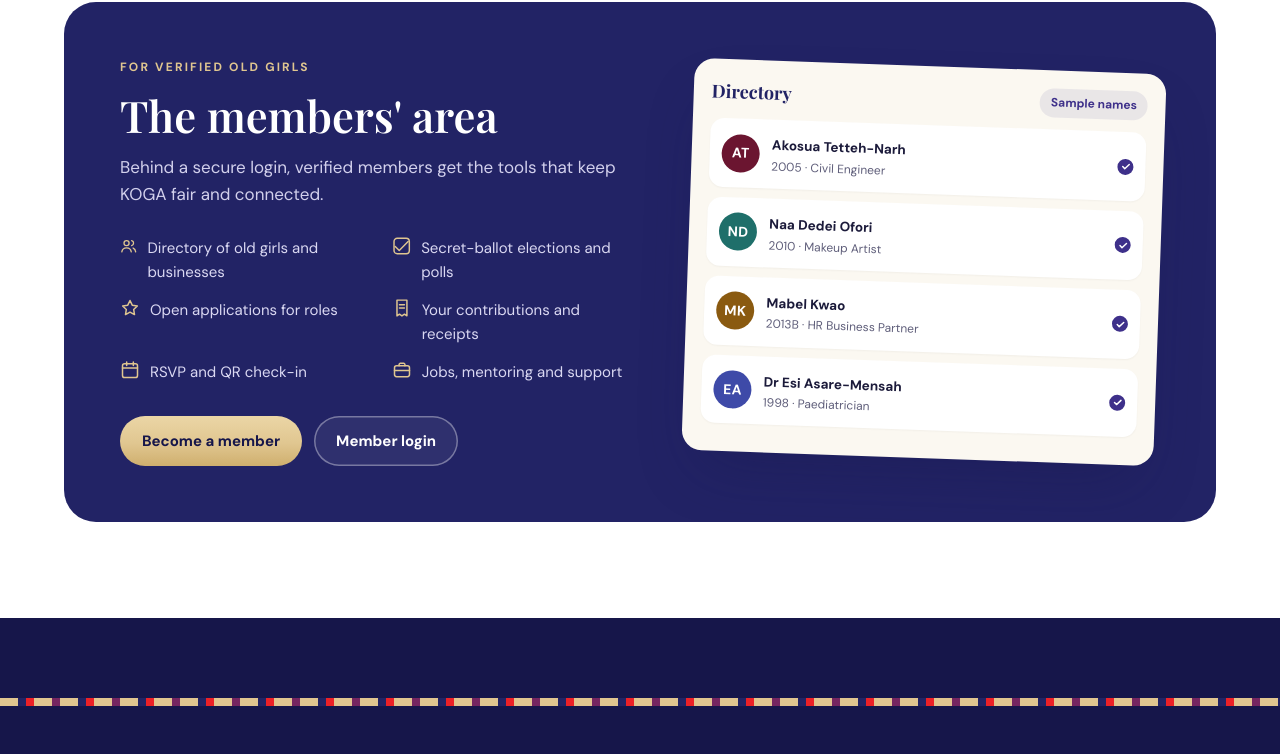
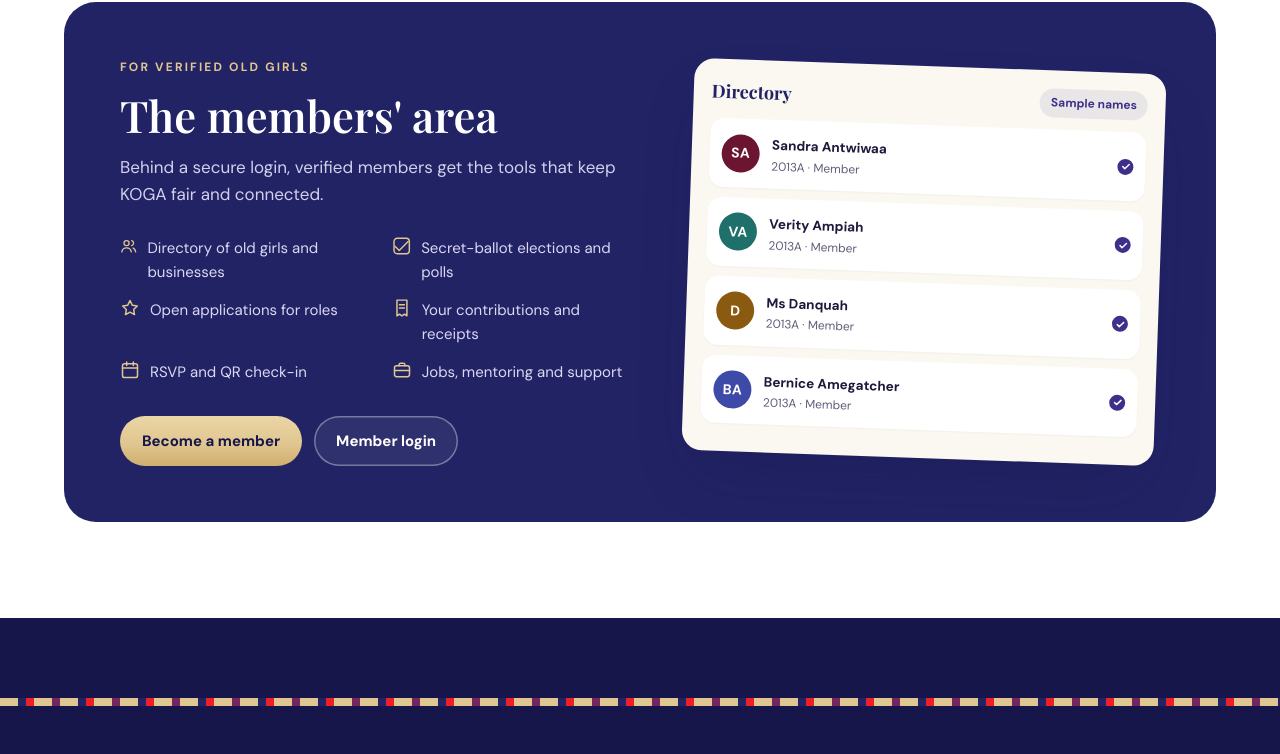
Before and after one commit to ABIGAILDEBBY/koga-website, a plain HTML site: page index.html in a window 1280 px wide. Shown: the part 7195-7949 px from the top of the page. Drawn offline with nearby package versions, Linux system fonts and the light colour scheme; a web font is replaced by a local one.

Commit message:
Show Junior KOGA members first in the directory

```diff
--- a/index.html
+++ b/index.html
@@ -525,6 +525,13 @@ const tick='<span class="badge-verified" title="Verified by classmates">'+ic('ch
 const HUES=['#283090','#6B1530','#1F6F6A','#8A5A10','#3E4AA8','#A0303D','#4B3A8F','#2E6B3F'];
 const people=[
  {id:'abigail',name:'Abigail Woolley',yr:'2013A',town:'Accra',country:'Ghana',job:'Social media lead, 2013A',emp:'Volunteer',ind:'Media & Creative',help:['Social media','Content & design','Event coverage'],roles:['2013A Social Media Manager','Junior KOGA Executive'],prog:'General Arts',events:9,committees:3,projects:2,me:true},
+ {id:'sandra',name:'Sandra Antwiwaa',yr:'2013A',town:'Location private',country:'Ghana',job:'Member',emp:'',ind:'Other',help:[],prog:'',events:0,committees:0,projects:0},
+ {id:'verity',name:'Verity Ampiah',yr:'2013A',town:'Location private',country:'Ghana',job:'Member',emp:'',ind:'Other',help:[],prog:'',events:0,committees:0,projects:0},
+ {id:'danquah',name:'Ms Danquah',yr:'2013A',town:'Location private',country:'Ghana',job:'Member',emp:'',ind:'Other',help:[],prog:'',events:0,committees:0,projects:0},
+ {id:'bernice',name:'Bernice Amegatcher',yr:'2013A',town:'Location private',country:'Ghana',job:'Member',emp:'',ind:'Other',help:[],prog:'',events:0,committees:0,projects:0},
+ {id:'asha',name:'Asha Banda',yr:'2013A',town:'Location private',country:'Ghana',job:'Member',emp:'',ind:'Other',help:[],prog:'',events:0,committees:0,projects:0},
+ {id:'omari',name:'Abigail Omari',yr:'2013A',town:'Location private',country:'Ghana',job:'Member',emp:'',ind:'Other',help:[],prog:'',events:0,committees:0,projects:0},
+ {id:'loretta',name:'Loretta Akuffo',yr:'2013A',town:'Location private',country:'Ghana',job:'Member',emp:'',ind:'Other',help:[],prog:'',events:0,committees:0,projects:0},
  {id:'akosua',name:'Akosua Tetteh-Narh',yr:'2005',town:'Tema',country:'Ghana',job:'Civil Engineer',emp:'Coastal Cement Works',ind:'Construction & Building',help:['Sponsorship contacts','Mentoring','Building projects'],roles:['Centenary Projects Committee'],prog:'Science',events:14,committees:2,projects:3},
  {id:'naa',name:'Naa Dedei Ofori',yr:'2010',town:'Accra',country:'Ghana',job:'Makeup Artist',emp:'Dedei Glam Studio',ind:'Beauty & Fashion',help:['Bridal makeup','Event styling'],hire:true,biz:'Dedei Glam Studio',prog:'Visual Arts',events:6,committees:1,projects:1},
  {id:'mabel',name:'Mabel Kwao',yr:'2013B',town:'Accra',country:'Ghana',job:'HR Business Partner',emp:'Coastline Bank',ind:'Banking & Finance',help:['CV review','Mentoring','Job referrals'],prog:'Business',events:11,committees:2,projects:1},
@@ -537,14 +544,7 @@ const people=[
  {id:'yvonne',name:'Yvonne Amanor',yr:'2013A',town:'Kumasi',country:'Ghana',job:'Pharmacist',emp:'Kumasi Community Pharmacy',ind:'Health',help:['Health screening','Pharmacy supplies'],prog:'Science',events:5,committees:1,projects:1},
  {id:'dzifa',name:'Dzifa Agbeko',yr:'2020',town:'Koforidua',country:'Ghana',job:'Events Planner',emp:'Dzi Events',ind:'Food & Events',help:['Event planning','Decor'],hire:true,biz:'Dzi Events',prog:'Home Economics',events:7,committees:2,projects:1},
  {id:'efua',name:'Efua Lartey',yr:'2002',town:'Houston',country:'USA',job:'Nurse Manager',emp:'Gulf Coast Health',ind:'Health',help:['Diaspora fundraising','Nursing careers'],roles:['KOGA US member'],prog:'Science',events:5,committees:1,projects:2},
- {id:'mawuli',name:'Mawuena Kpodo',yr:'2013A',town:'Accra',country:'Ghana',job:'Procurement Officer',emp:'Volta Building Supplies',ind:'Construction & Building',help:['Sponsorship contacts','Procurement'],prog:'Business',events:6,committees:1,projects:1},
- {id:'sandra',name:'Sandra Antwiwaa',yr:'2013A',town:'Location private',country:'Ghana',job:'Member',emp:'',ind:'Other',help:[],prog:'',events:0,committees:0,projects:0},
- {id:'verity',name:'Verity Ampiah',yr:'2013A',town:'Location private',country:'Ghana',job:'Member',emp:'',ind:'Other',help:[],prog:'',events:0,committees:0,projects:0},
- {id:'danquah',name:'Ms Danquah',yr:'2013A',town:'Location private',country:'Ghana',job:'Member',emp:'',ind:'Other',help:[],prog:'',events:0,committees:0,projects:0},
- {id:'bernice',name:'Bernice Amegatcher',yr:'2013A',town:'Location private',country:'Ghana',job:'Member',emp:'',ind:'Other',help:[],prog:'',events:0,committees:0,projects:0},
- {id:'asha',name:'Asha Banda',yr:'2013A',town:'Location private',country:'Ghana',job:'Member',emp:'',ind:'Other',help:[],prog:'',events:0,committees:0,projects:0},
- {id:'omari',name:'Abigail Omari',yr:'2013A',town:'Location private',country:'Ghana',job:'Member',emp:'',ind:'Other',help:[],prog:'',events:0,committees:0,projects:0},
- {id:'loretta',name:'Loretta Akuffo',yr:'2013A',town:'Location private',country:'Ghana',job:'Member',emp:'',ind:'Other',help:[],prog:'',events:0,committees:0,projects:0}
+ {id:'mawuli',name:'Mawuena Kpodo',yr:'2013A',town:'Accra',country:'Ghana',job:'Procurement Officer',emp:'Volta Building Supplies',ind:'Construction & Building',help:['Sponsorship contacts','Procurement'],prog:'Business',events:6,committees:1,projects:1}
 ];
 people.forEach((p,i)=>p.hue=HUES[i%HUES.length]);
 const byId=id=>people.find(p=>p.id===id);
```
